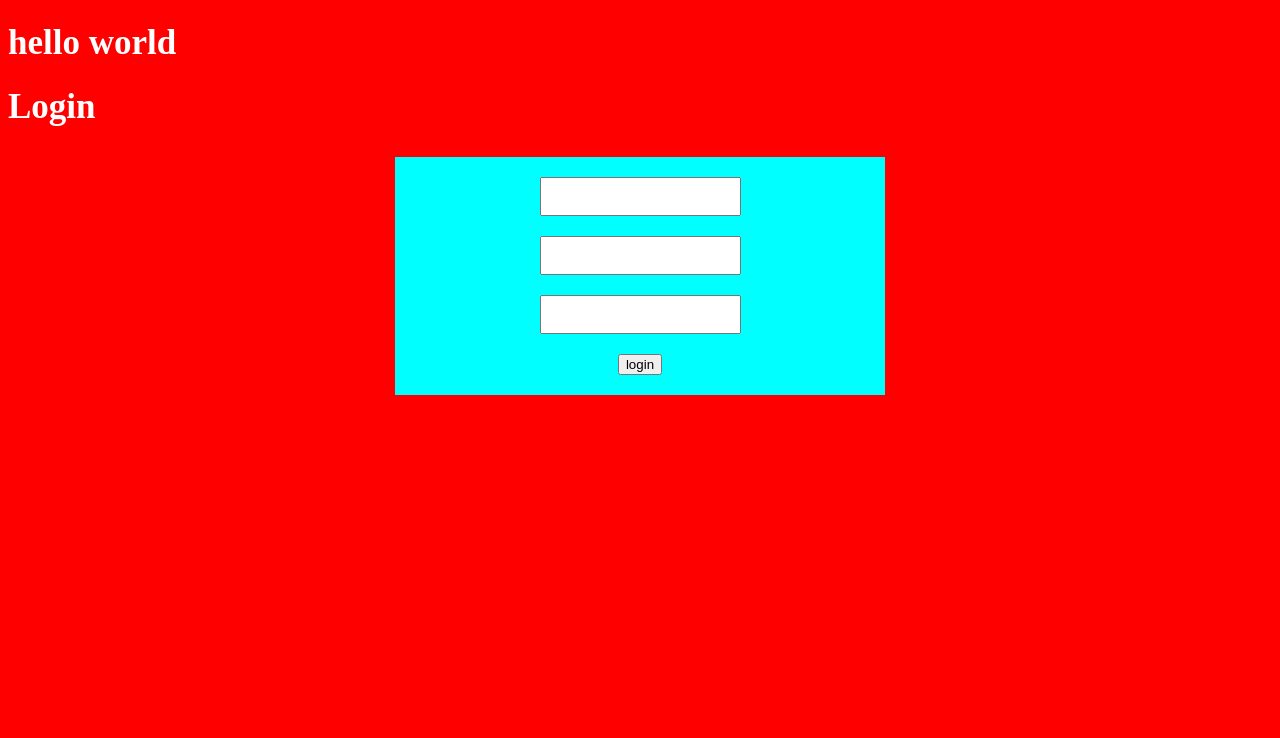
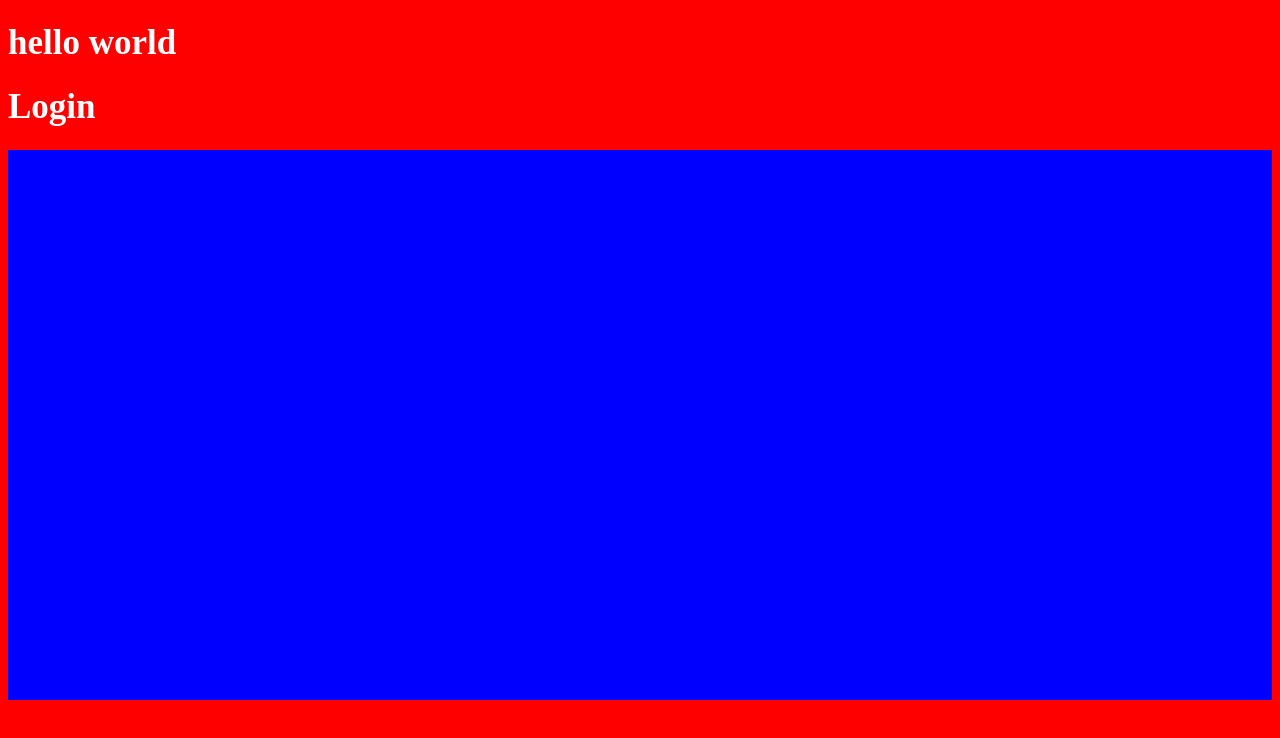
Before and after one commit to Otabek1990/git-lesson, a plain HTML site: page index.html in a window 1280 px wide. Drawn offline with Linux system fonts and the light colour scheme.

Commit message:
feat/banner-added

```diff
--- a/index.css
+++ b/index.css
@@ -5,15 +5,10 @@ h1 {
   font-size: 35px;
   color: white;
 }
-form {
-  width: 450px;
-  margin: 30px auto;
-  display: flex;
-  flex-direction: column;
-  align-items: center;
-  gap: 20px;
-  background-color: aqua;
-  padding: 20px;
+.banner{
+    width: 100%;
+    height: 550px;
+    background-color: blue;
 }
 input {
   padding: 10px;
--- a/index.html
+++ b/index.html
@@ -7,13 +7,11 @@
     <link rel="stylesheet" href="./index.css">
   </head>
   <body>
+
     <h1>hello world</h1>
     <h1>Login </h1>
-    <form action="">
-        <input type="text">
-        <input type="text">
-        <input type="text">
-        <button>login</button>
-    </form>
+  <div class="banner">
+
+  </div>
   </body>
 </html>
```
